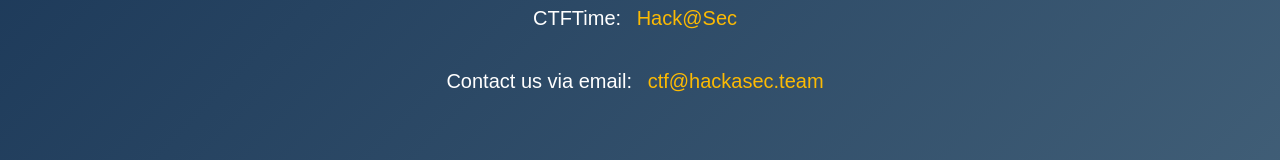
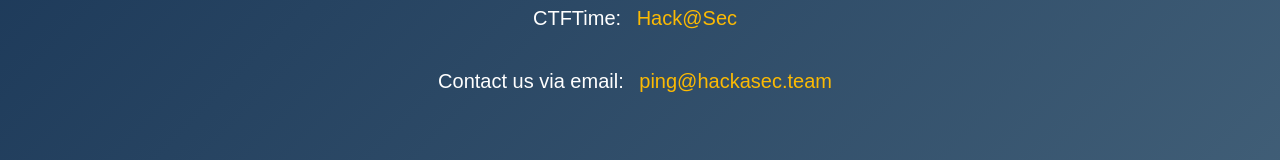
Before and after one commit to HackaSec/hackasec.github.io, a plain HTML site: page index.html in a window 1280 px wide. Shown: the part 336-496 px from the top of the page. Drawn offline with Linux system fonts and the light colour scheme.

Commit message:
Update index.html

```diff
--- a/index.html
+++ b/index.html
@@ -77,7 +77,7 @@
   <div class="contact-info">
     <p>Follow us on Twitter: <a href="https://twitter.com/hackasec" target="_blank">Hack@Sec Official</a></p>
     <p>CTFTime: <a href="https://ctftime.org/team/135426" target="_blank">Hack@Sec</a></p>
-    <p>Contact us via email: <a href="mailto:ctf@hackasec.team">ctf@hackasec.team</a></p>
+    <p>Contact us via email: <a href="mailto:ping@hackasec.team">ping@hackasec.team</a></p>
   </div>
 </div>
 
```
